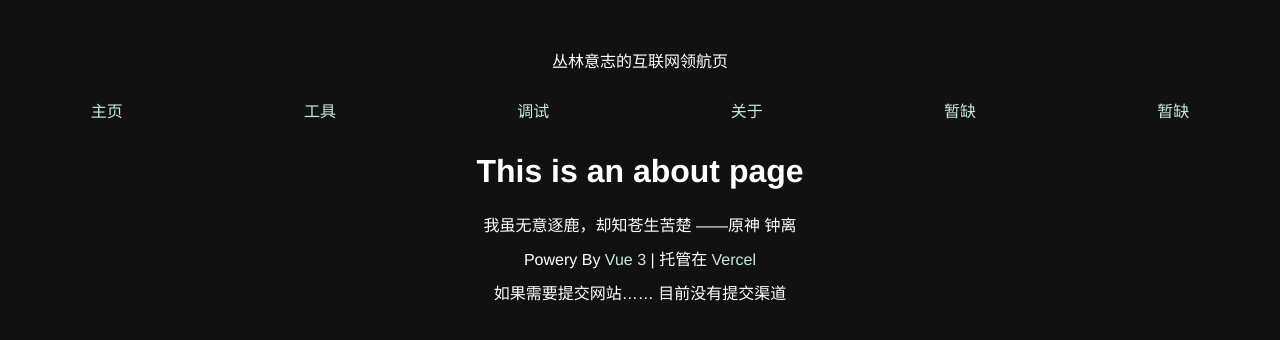
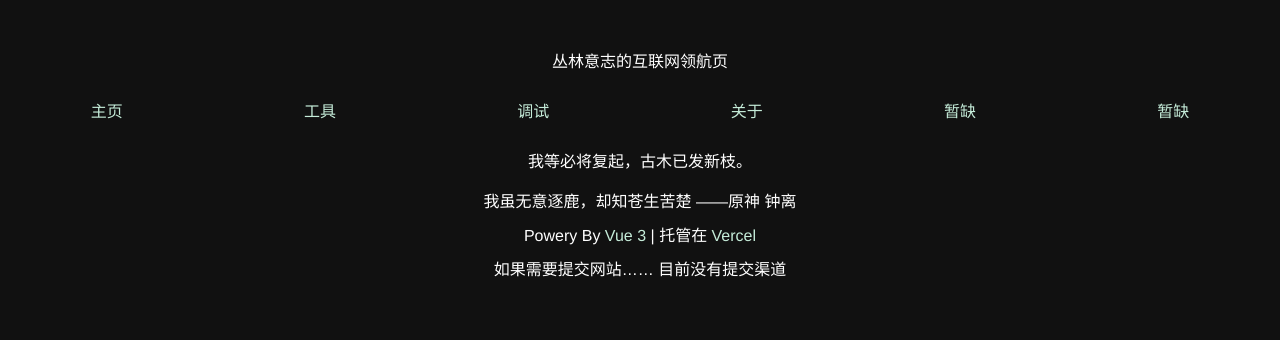
Before and after one commit to conglinyizhi/NavigationCenter, a Vue app: page /about in a window 1280 px wide. Shown: the top 340 px of the page. Built offline with nearby package versions, Linux system fonts and the light colour scheme.

Commit message:
增加 原神语录

```diff
--- a/src/views/About.vue
+++ b/src/views/About.vue
@@ -1,5 +1,3 @@
 <template>
-  <div class="about">
-    <h1>This is an about page</h1>
-  </div>
+  <p>我等必将复起，古木已发新枝。</p>
 </template>
```
